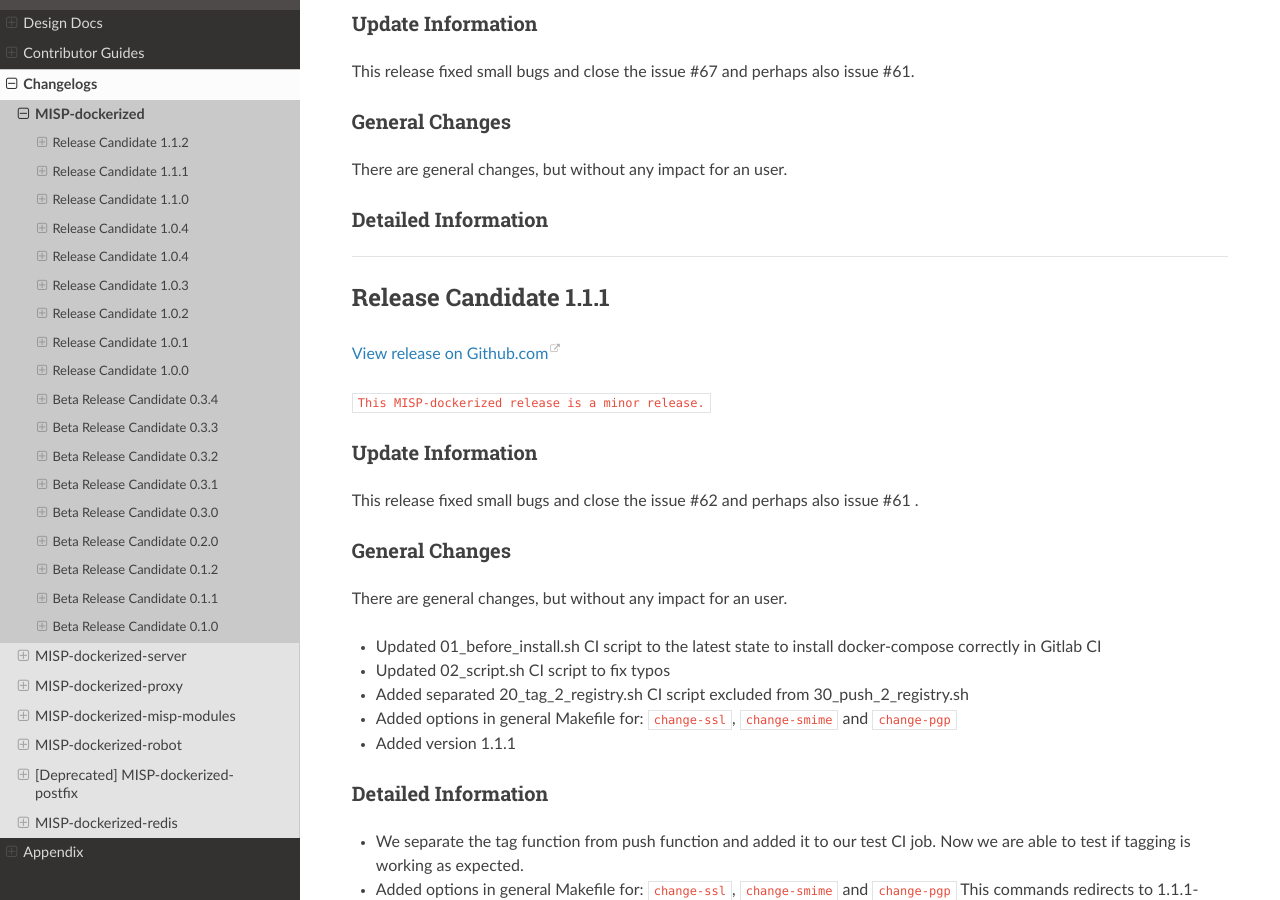
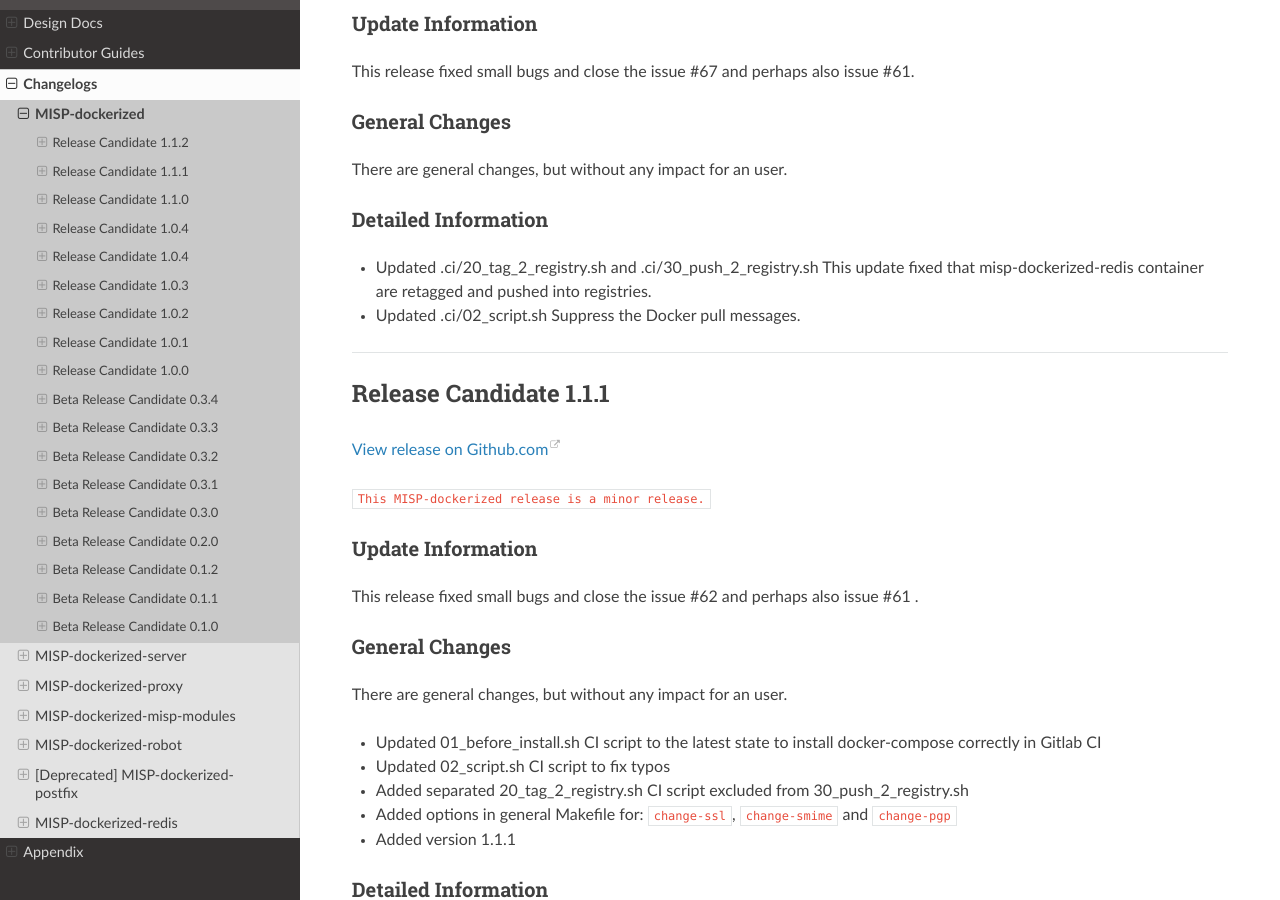
Before and after one commit to DCSO/MISP-dockerized-docs, a Sphinx documentation site: the page built from docs/changelogs/MISP-dockerized.md, in a window 1280 px wide and 900 px high, scrolled down 331 px. Built offline with Sphinx 7.4.7 and the Read the Docs theme 2.0.0, drawn with Linux system fonts in a browser that asks for light colours; pages that are not in the unit, such as notebooks, are missing from menus.

Commit message:
Update docs

```diff
--- a/docs/changelogs/MISP-dockerized.md
+++ b/docs/changelogs/MISP-dockerized.md
@@ -11,8 +11,11 @@
 This release fixed small bugs and close the issue #67 and perhaps also issue #61.
 ### General Changes
 There are general changes, but without any impact for an user.
-
 ### Detailed Information
+- Updated .ci/20_tag_2_registry.sh and .ci/30_push_2_registry.sh
+  This update fixed that misp-dockerized-redis container are retagged and pushed into registries.
+- Updated .ci/02_script.sh
+  Suppress the Docker pull messages.
 
 
 ---
```
